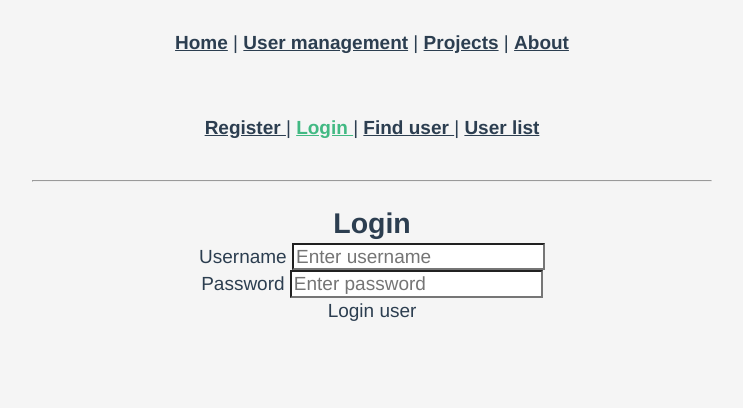
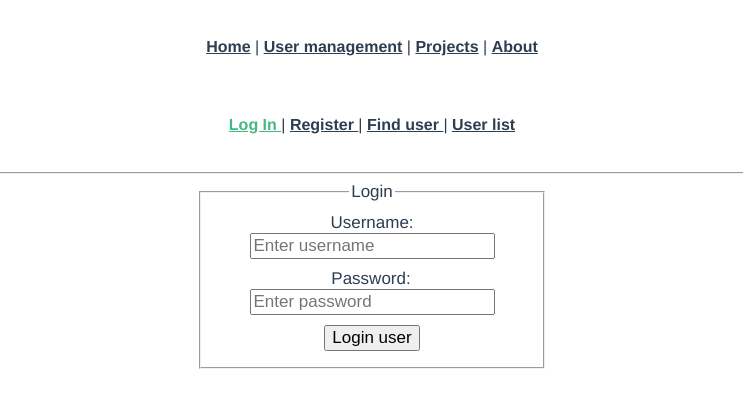
Before and after one commit to Rylon5/web_full_stack_learning, a Vue app in the folder frontend/: page /users/login in a window 1280 px wide. Shown: the top 408 px of the page, without its empty margins (268-1011 px from the left). Built offline with nearby package versions, Linux system fonts and the light colour scheme.

Commit message:
added some styling for login form

```diff
--- a/frontend/src/components/navbars/UsersNavbar.vue
+++ b/frontend/src/components/navbars/UsersNavbar.vue
@@ -1,5 +1,6 @@
 <template>
   <nav>
+    <router-link to="/users/login"> Log In </router-link> |
     <router-link to="/users/register"> Register </router-link> |
     <router-link to="/users/find"> Find user </router-link> |
     <router-link to="/users"> User list </router-link>
--- a/frontend/src/main.js
+++ b/frontend/src/main.js
@@ -1,6 +1,6 @@
 import { createApp } from 'vue'
 import App from './App.vue'
 import router from './router'
-import "./assets/reset.css"
+// import "./assets/reset.css"
 
 createApp(App).use(router).mount('#app')
--- a/frontend/src/views/projects/CreateProject.vue
+++ b/frontend/src/views/projects/CreateProject.vue
@@ -1,6 +1,6 @@
 <template>
   <div class="wrapper">
-    <ProjectsNavbar></ProjectsNavbar>
+    <ProjectsNavbar/>
   </div>
   <div>
     <div class="col-md-12 form-wrapper">
--- a/frontend/src/views/projects/ShowProjects.vue
+++ b/frontend/src/views/projects/ShowProjects.vue
@@ -1,6 +1,6 @@
 <template>
   <div class="wrapper">
-    <ProjectsNavbar></ProjectsNavbar>
+    <ProjectsNavbar/>
   </div>
   <div class="container text-center">
     <h5><span class="glyphicon glyphicon-time"></span> Projects: </h5>
--- a/frontend/src/views/users/CreateUser.vue
+++ b/frontend/src/views/users/CreateUser.vue
@@ -1,11 +1,5 @@
 <template>
-  <nav>
-    <router-link to="/users/register"> Register </router-link> |
-    <router-link to="/users/login"> Login </router-link> |
-    <router-link to="/users/find"> Find user </router-link> |
-    <router-link to="/users"> User list </router-link>
-  </nav>
-  <hr>
+  <UsersNavbar/>
   <div>
     <div class="col-md-12 form-wrapper">
       <h2> Register new user </h2>
--- a/frontend/src/views/users/FindUser.vue
+++ b/frontend/src/views/users/FindUser.vue
@@ -1,11 +1,5 @@
 <template>
-  <nav>
-    <router-link to="/users/register"> Register </router-link> |
-    <router-link to="/users/login"> Login </router-link> |
-    <router-link to="/users/find"> Find user </router-link> |
-    <router-link to="/users"> User list </router-link>
-  </nav>
-  <hr>
+  <UsersNavbar/>
   <div class="text-center">
     <div class="col-md-12 form-wrapper">
       <h2> Find User </h2>
--- a/frontend/src/views/users/LoginView.vue
+++ b/frontend/src/views/users/LoginView.vue
@@ -1,26 +1,22 @@
 <template>
-  <nav>
-    <router-link to="/users/register"> Register </router-link> |
-    <router-link to="/users/login"> Login </router-link> |
-    <router-link to="/users/find"> Find user </router-link> |
-    <router-link to="/users"> User list </router-link>
-  </nav>
-  <hr/>
+  <UsersNavbar/>
   <div class="text-center">
     <div class="col-md-12 form-wrapper">
-      <h2>Login</h2>
       <form id="login-user-form" @submit.prevent="loginUser">
+        <fieldset>
+          <legend>Login</legend>
           <div class="form-group col-md-12">
-          <label for="username"> Username </label>
+            <label for="username"> Username: </label>
             <input type="text" v-model="username" id="username" placeholder="Enter username" class="form-control" required>
           </div>
           <div class="form-group col-md-12">
-          <label for="password"> Password </label>
+            <label for="password" class="password-label"> Password: </label>
             <input type="text" v-model="password" id="password" placeholder="Enter password" class="form-control" required>
           </div>
           <div class="form-group col-md-4 pull-right">
             <button class="btn btn-success" type="submit"> Login user </button>
           </div>
+        </fieldset>
       </form>
     </div>
   </div>
@@ -31,8 +27,10 @@ import axios from "axios";
 import {server} from "@/utils/helper";
 import router from "@/router";
 import {toast} from "vue3-toastify";
+import UsersNavbar from "@/components/navbars/UsersNavbar.vue";
 
 export default {
+  components: {UsersNavbar},
   data() {
     return {
       username: "",
@@ -66,5 +64,30 @@ export default {
 </script>
 
 <style scoped>
+* {
+  font-size: 17px;
+}
 
+fieldset {
+  width: 25%;
+  margin: auto;
+}
+
+.form-group {
+  margin: auto;
+  padding: 5px 0;
+}
+
+input {
+  width: 75%;
+  margin: auto;
+}
+
+.btn-success {
+  width: auto;
+}
+
+.password-label {
+  padding-right: 2px;
+}
 </style>
--- a/frontend/src/views/users/ProfileView.vue
+++ b/frontend/src/views/users/ProfileView.vue
@@ -1,5 +1,6 @@
 <template>
-<h3>Welcome {{ $route.params.username }}</h3>
+  <UsersNavbar/>
+  <h3>Welcome {{ $route.params.username }}</h3>
 </template>
 
 <script setup>
@@ -7,6 +8,7 @@
 import {onMounted} from "vue";
 import router from "@/router";
 import {toast} from "vue3-toastify";
+import UsersNavbar from "@/components/navbars/UsersNavbar.vue";
 
 onMounted( () => {
   const token = localStorage.getItem('token')
--- a/frontend/src/views/users/ShowUsers.vue
+++ b/frontend/src/views/users/ShowUsers.vue
@@ -1,10 +1,5 @@
 <template>
-  <nav>
-    <router-link to="/users/register"> Register </router-link> |
-    <router-link to="/users/login"> Login </router-link> |
-    <router-link to="/users/find"> Find user </router-link> |
-    <router-link to="/users"> User list </router-link>
-  </nav>
+  <UsersNavbar/>
   <div class="container text-center">
     <h5><span class="glyphicon glyphicon-time"></span> Users: </h5>
   </div>
```
Lines whose indentation alone changed are shown as unchanged.
